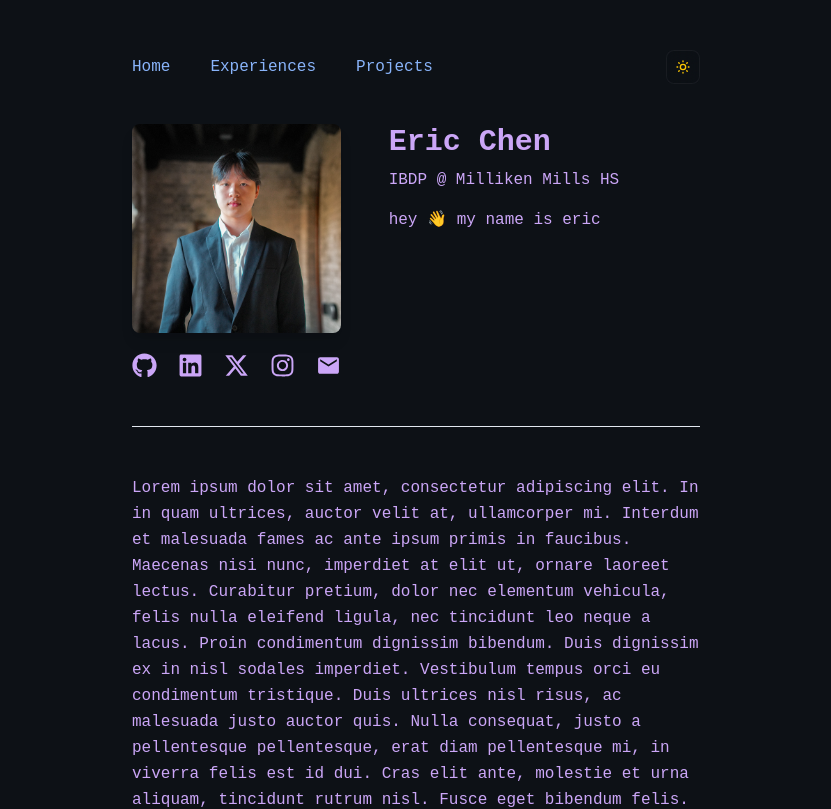
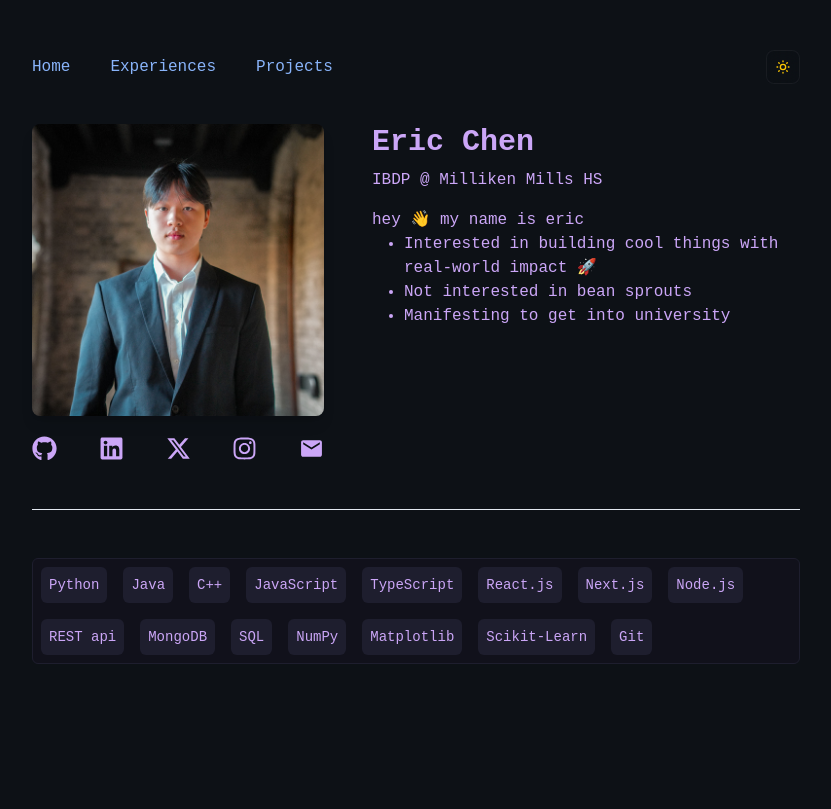
Before and after one commit to Airplane356/personal-website, a Next.js app: page / in a window 1280 px wide. Shown: the top 809 px of the page, without its empty margins (224-1055 px from the left). Built offline with nearby package versions, Linux system fonts and the light colour scheme.

Commit message:
feat: add skills container + tag components, add hero desc, adjust content max width, update light mode colour scheme

```diff
--- a/src/app/globals.css
+++ b/src/app/globals.css
@@ -46,9 +46,40 @@ a {
   color: #CBA6F7;
 }
 
+.dark li {
+  color: #CBA6F7;
+}
+
 .dark ::selection {
   background-color:  color-mix(in srgb, #0D1116 50%, #f5e0dc 50%); /* mix of bg + latte rosewater */
   color: #f5e0dc; /* mocha rosewater */
+}
+
+.dark .theme-toggle-button {
+  background: rgba(13, 17, 22, 0.1);
+  backdrop-filter: blur(8px);
+  border: 1px solid rgba(255, 255, 255, 0.05);
+  border-radius: 8px;
+  transition: all 0.3s ease;
+}
+
+.dark .social-icon-colour {
+  color: #CBA6F7;  /* mocha mauve */
+}
+
+.dark .nav-text-colour {
+  color: #89b4fa /* mocha blue */
+}
+
+.dark .skills-container {
+  border-color: #1e1e2e; /* mocha base */
+  background-color: #11111b; /* mocha crust */
+  transition: all 0.3s ease;
+}
+
+.dark .skills-tag {
+  background-color: #1e1e2e; /* mocha base */
+  transition: all 0.3s ease;
 }
 
 /*LIGHT MODE*/
@@ -66,6 +97,10 @@ p {
   color: #7f849c;  /* mocha overlay1 */
 }
 
+li {
+  color: #7f849c;  /* mocha overlay1 */
+}
+
 ::selection {
   background-color:  color-mix(in srgb, #fffff9 50%, #f2cdcd 50%); /* bg + mocha flamingo */
   color: #45475a; /* mocha surface 1 */
@@ -74,31 +109,48 @@ p {
 .theme-toggle-button {
   background: rgba(255, 255, 249, 0.1);
   backdrop-filter: blur(8px);
-  border: 1px solid rgba(0, 0, 0, 0.1);
+  border: 1px solid #f9e2af;
   border-radius: 8px;
   transition: all 0.3s ease;
 }
 
-.dark .theme-toggle-button {
-  background: rgba(13, 17, 22, 0.1);
-  backdrop-filter: blur(8px);
-  border: 1px solid rgba(255, 255, 255, 0.05);
-  border-radius: 8px;
+.social-icon-colour {
+  color: #df8e1d; /* latte yellow */
+}
+
+.nav-text-colour {
+  color: #df8e1d; /* latte yellow */
+}
+
+.skills-container {
+  border-color: #f5e0dc; /* mocha rosewater */
+  background-color: #fffff9;
   transition: all 0.3s ease;
 }
 
-.dark .social-icon-colour {
-  color: #CBA6F7;  /* mocha mauve */
+.skills-tag {
+  background-color: #f9e2af; /* mocha yellow */
+  transition: all 0.3s ease;
 }
 
-.social-icon-colour {
-  color: #f38ba8; /* mocha red */
+/* text underline css */
+
+.underline-effect {
+  text-decoration: none;
+  position: relative;
 }
 
-.dark .nav-text-colour {
-  color: #89b4fa /* mocha blue */
+.underline-effect::before {
+  content: "";
+  position: absolute;
+  width: 0;
+  height: 1px;
+  background-color: #A6A6A6;
+  bottom: -2px;
+  left: 0;
+  transition: width 0.4s ease;
 }
 
-.nav-text-colour {
-  color: #f38ba8 /* mocha red */
+.underline-effect:hover::before {
+  width: 100%;
 }
--- a/src/app/page.js
+++ b/src/app/page.js
@@ -2,11 +2,12 @@ import { Instrument_Sans } from 'next/font/google';
 import Image from 'next/image';
 import { FaGithub, FaLinkedin, FaXTwitter, FaInstagram } from 'react-icons/fa6';
 import { MdEmail } from 'react-icons/md';
+import SkillsTag from '@/components/SkillsTag';
 
 export default function Home() {
   return (
     // fix for when user is on mobile/sm screen
-    <main className="mx-auto mt-[40px] max-w-[600px] grid gap-y-12 px-4">
+    <main className="mx-auto mt-[40px] max-w-[800px] grid gap-y-12 px-4">
 
       <section className="grid md:grid-cols-12 gap-12 items-start">
 
@@ -19,7 +20,7 @@ export default function Home() {
             className="rounded-lg shadow-lg"
           />
 
-          <div className='flex justify-between mt-5 justify-content'>
+          <div className='flex justify-between mt-5'>
             <a
                 href="https://github.com/Airplane356"
                 target="_blank"
@@ -78,12 +79,38 @@ export default function Home() {
         <div className="col-span-7">
           <h1 className='font-bold text-3xl'>Eric Chen</h1>
           <p className='mt-2'>IBDP @ Milliken Mills HS</p>
-          <p className='mt-4 text-[#CBA6F7]'>hey 👋 my name is eric</p>
+          <p className='mt-4'>hey 👋 my name is eric</p>
+          <ul>
+            <li className='list-disc ml-8'>Interested in building cool things with real-world impact 🚀</li>
+            <li className='list-disc ml-8'>Not interested in bean sprouts</li>
+            <li className='list-disc ml-8'>Manifesting to get into university</li>
+          </ul>
         </div>
 
       </section>
 
       <hr></hr>
+
+      <div className='grid grid-rows-2 gap-12'>
+        <div className='flex flex-wrap border-[1px] rounded-md skills-container'>
+          <SkillsTag title={"Python"}/>
+          <SkillsTag title={"Java"}/>
+          <SkillsTag title={"C++"}/>
+          <SkillsTag title={"JavaScript"}/>
+          <SkillsTag title={"TypeScript"}/>
+          <SkillsTag title={"React.js"}/>
+          <SkillsTag title={"Next.js"}/>
+          <SkillsTag title={"Node.js"}/>
+          <SkillsTag title={"REST api"}/>
+          <SkillsTag title={"MongoDB"}/>
+          <SkillsTag title={"SQL"}/>
+          <SkillsTag title={"NumPy"}/>
+          <SkillsTag title={"Matplotlib"}/>
+          <SkillsTag title={"Scikit-Learn"}/>
+          <SkillsTag title={"Git"}/>
+
+        </div>
+      </div>
 
       <p className="leading-relaxed">Lorem ipsum dolor sit amet, consectetur adipiscing elit. In in quam ultrices, auctor velit at, ullamcorper mi. Interdum et malesuada fames ac ante ipsum primis in faucibus. Maecenas nisi nunc, imperdiet at elit ut, ornare laoreet lectus. Curabitur pretium, dolor nec elementum vehicula, felis nulla eleifend ligula, nec tincidunt leo neque a lacus. Proin condimentum dignissim bibendum. Duis dignissim ex in nisl sodales imperdiet. Vestibulum tempus orci eu condimentum tristique. Duis ultrices nisl risus, ac malesuada justo auctor quis. Nulla consequat, justo a pellentesque pellentesque, erat diam pellentesque mi, in viverra felis est id dui. Cras elit ante, molestie et urna aliquam, tincidunt rutrum nisl. Fusce eget bibendum felis. Fusce id iaculis mi. Nunc id orci suscipit, malesuada sapien id, venenatis leo. Nullam nec vestibulum nulla.
 
--- a/src/components/Nav.js
+++ b/src/components/Nav.js
@@ -4,17 +4,17 @@ import ThemeToggle from "../components/ThemeToggle";
 
 export default function Navbar() {
     return (
-        <nav className="flex justify-between items-center mx-auto mt-[50px] max-w-[600px] px-4">
+        <nav className="flex justify-between items-center mx-auto mt-[50px] max-w-[800px] px-4">
             {/* Left side - links */}
             <div className="flex gap-10">
                 <Link href="/">
-                <span className="nav-text-colour">Home</span>
+                    <span className="nav-text-colour underline-effect"> Home </span>
                 </Link>
                 <Link href="/experiences">
-                <span className="nav-text-colour">Experiences</span>
+                   <span className="nav-text-colour underline-effect"> Experiences</span>
                 </Link>
                 <Link href="/projects">
-                <span className="nav-text-colour">Projects</span>
+                    <span className="nav-text-colour underline-effect"> Projects</span>
                 </Link>
             </div>
 
--- /dev/null
+++ b/src/components/SkillsTag.js
@@ -0,0 +1,7 @@
+export default function SkillsTag({title}) {
+    return(
+        <p className="flex text-sm text-center w-fit p-2 items-center rounded-md skills-tag m-2">
+            {title}
+        </p>
+    )
+}
```
